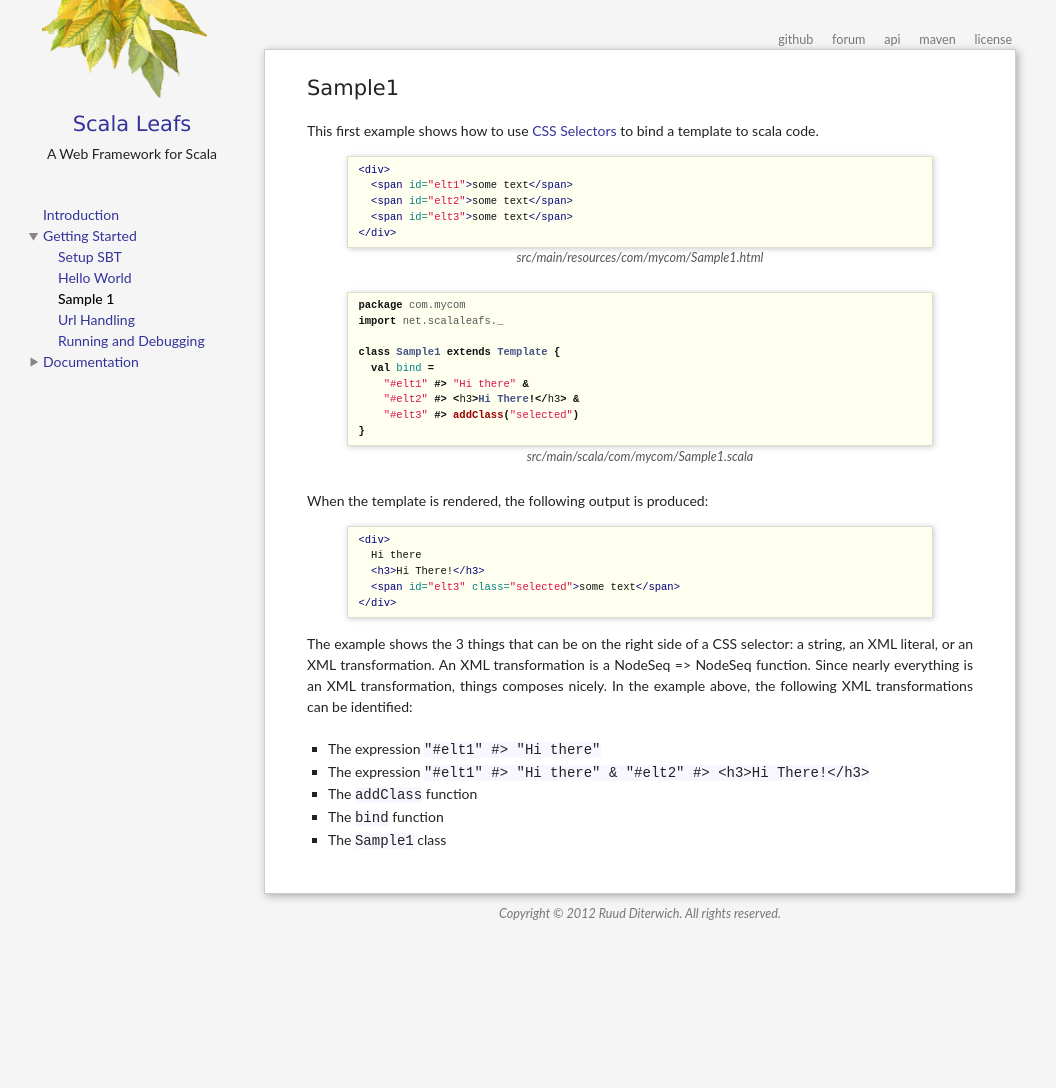
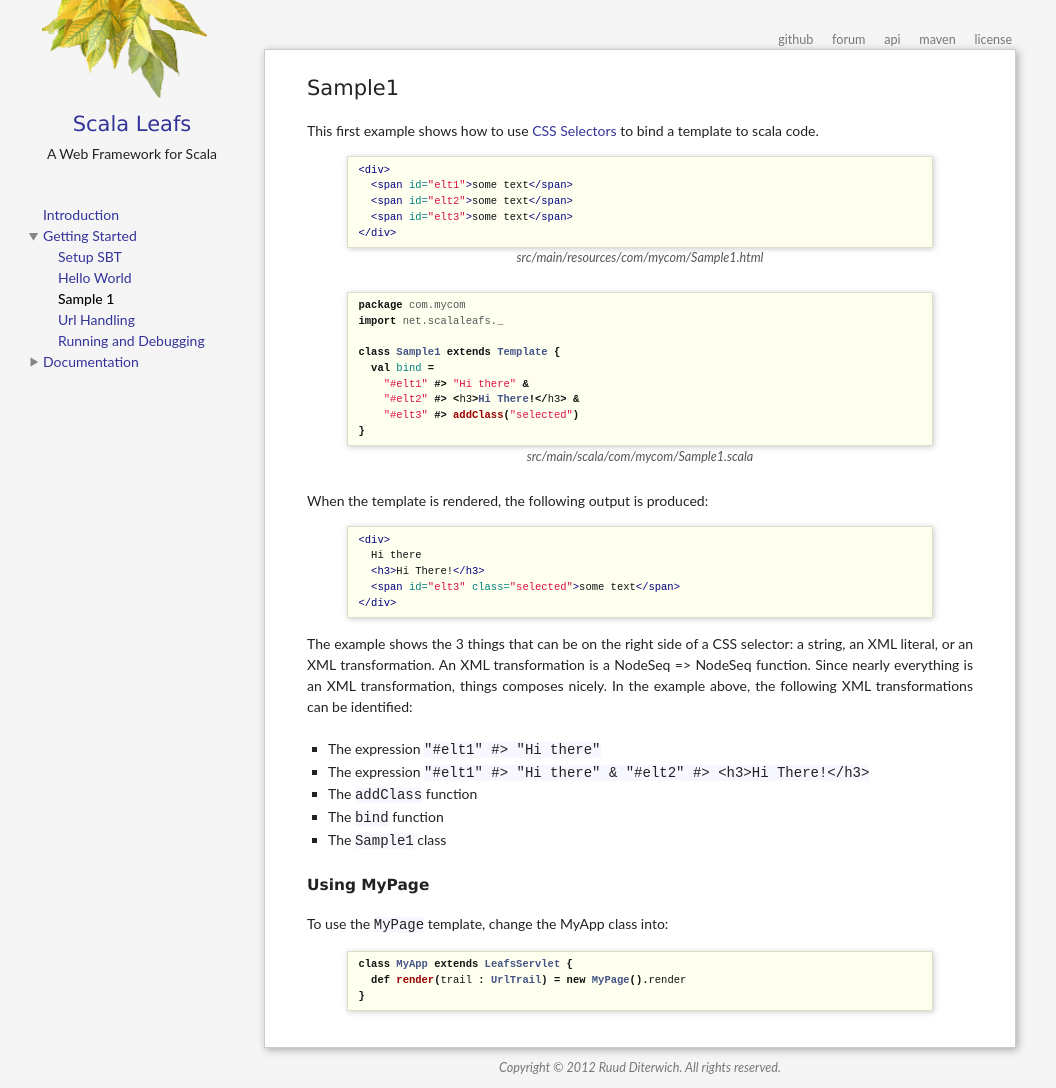
Before and after one commit to scalastuff/scalaleafs, a Jekyll site: the page built from sample1.md, in a window 1280 px wide. Shown: the whole page, without its empty margins (0-1056 px from the left). Built offline with Jekyll 4.4.1, drawn with Linux system fonts in a browser that asks for light colours; before the commit the page ends 934 px from its top, so only the background shows below that.

Commit message:
Updated sample1.md

```diff
--- a/sample1.md
+++ b/sample1.md
@@ -44,3 +44,13 @@ The example shows the 3 things that can be on the right side of a CSS selector:
 - The `addClass` function
 - The `bind` function
 - The `Sample1` class
+
+## Using MyPage
+
+To use the `MyPage` template, change the MyApp class into:
+
+{% highlight scala %}
+class MyApp extends LeafsServlet {
+  def render(trail : UrlTrail) = new MyPage().render
+}
+{% endhighlight %}
```
